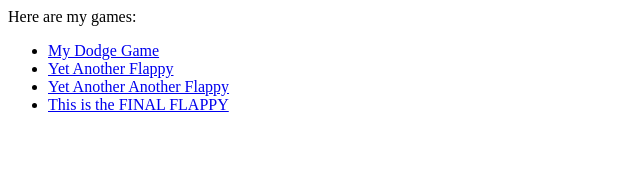
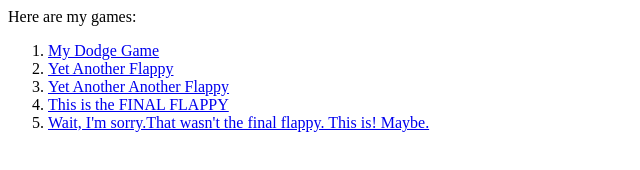
Before and after one commit to zippyjake/youraccount.github.io-1, a plain HTML site: page index.html in a window 1280 px wide. Shown: the whole page, without its empty margins (0-640 px from the left). Drawn offline with Linux system fonts and the light colour scheme.

Commit message:
Update index.html

```diff
--- a/index.html
+++ b/index.html
@@ -4,11 +4,12 @@
 </head>
 <body>
 Here are my games:
-<ul>
+<ol>
   <li><a href="dodge">My Dodge Game</a></li>
   <li><a href="yetanotherflappy">Yet Another Flappy</a></li>
   <li><a href="yaflappy">Yet Another Another Flappy</a></li>
   <li><a href = "flapoid">This is the FINAL FLAPPY</a></li>
-</ul>
+  <li><a href = "floopy">Wait, I'm sorry.That wasn't the final flappy. This is! Maybe.</a></li>
+</ol>
 </body>
 </html>
```
